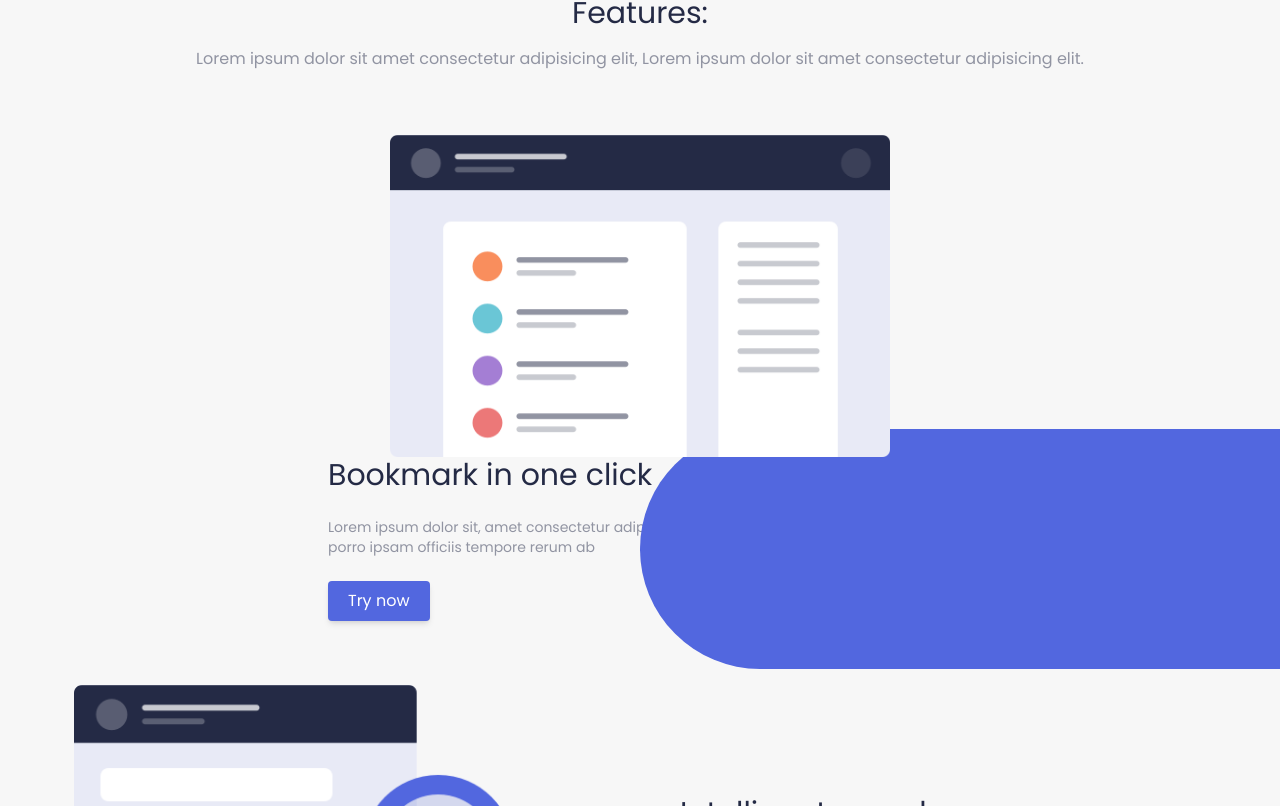
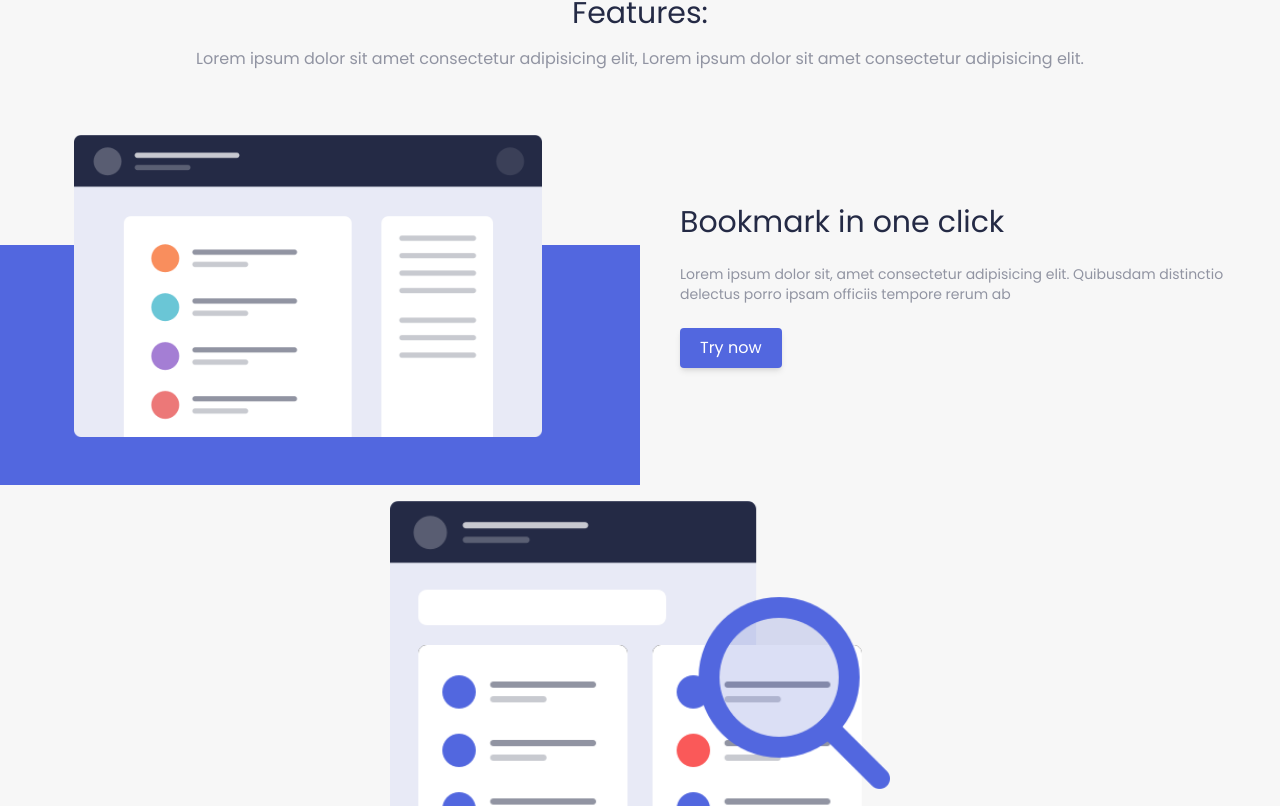
Before and after one commit to RiyadhBenhallou/bookmark-react, a React (Vite) app: page / in a window 1280 px wide. Shown: the part 974-1780 px from the top of the page. Built offline with nearby package versions, Linux system fonts and the light colour scheme.

Commit message:
reverse features section order

```diff
--- a/src/components/FeatureTab.tsx
+++ b/src/components/FeatureTab.tsx
@@ -15,7 +15,7 @@ export default function FeatureTab({
     <div className="relative">
       <div
         className={`container flex flex-col md:flex-row${
-          direction === "left" ? "-reverse" : ""
+          direction === "left" ? "" : "-reverse"
         } items-center justify-center gap-x-20 mt-16`}
       >
         <div className="flex flex-1 justify-center w-1/2">
@@ -33,13 +33,12 @@ export default function FeatureTab({
           </p>
           <CTAButtonPrimary text={buttonCta} />
         </div>
-        {/* <div className="hidden md:block absolute -bottom-12 -left-0 bg-bookmark-purple overflow-hidden rounded-r-full h-36 lg:h-60 w-2/4"></div> */}
       </div>
       <div
         className={`hidden md:block absolute -bottom-12 -${
-          direction === "left" ? "right" : "left"
+          direction === "left" ? "left" : "right"
         }-0 bg-bookmark-purple overflow-hidden rounded-${
-          direction === "left" ? "l" : "r"
+          direction === "left" ? "r" : "l"
         }-full h-36 lg:h-60 w-2/4`}
       ></div>
     </div>
```
